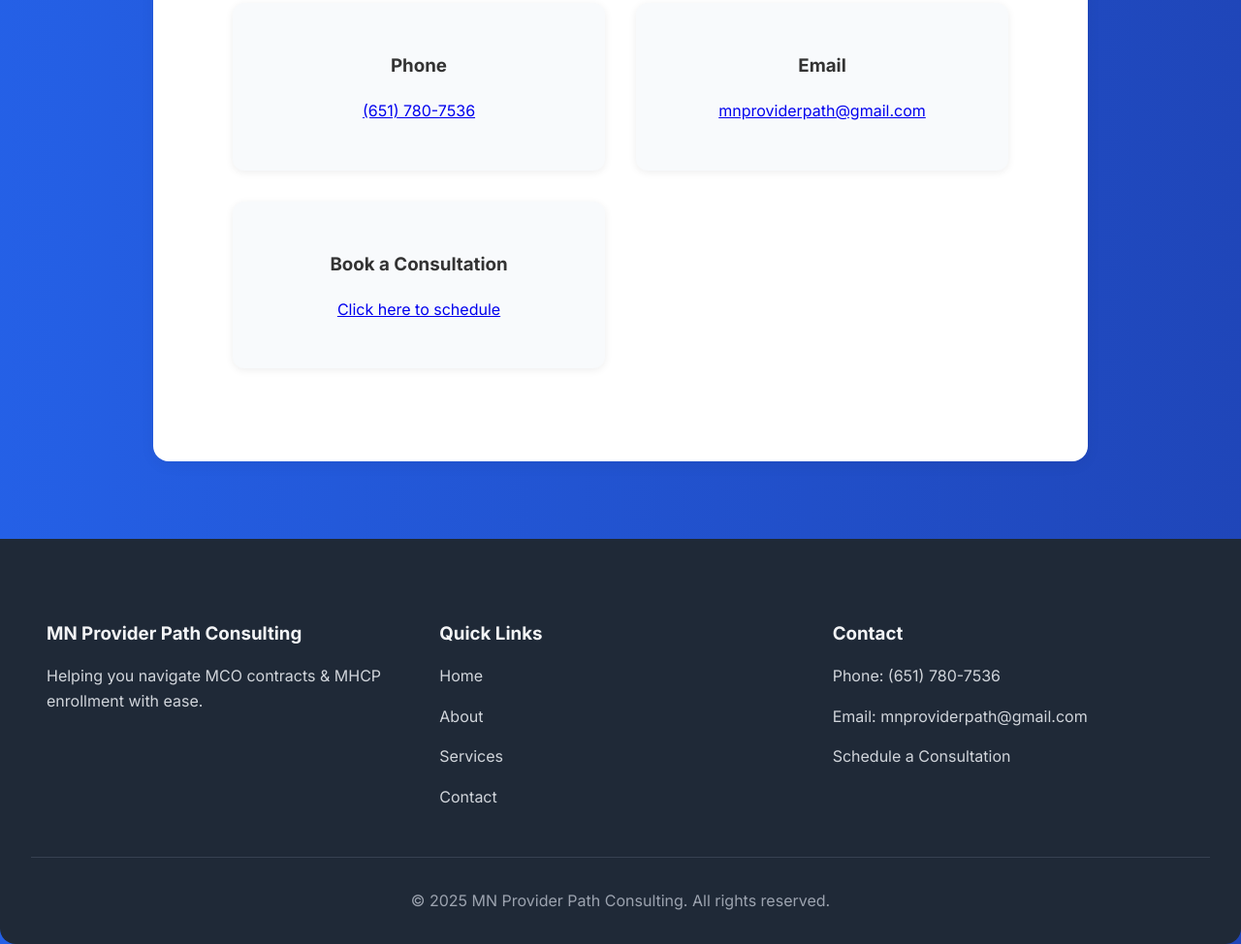
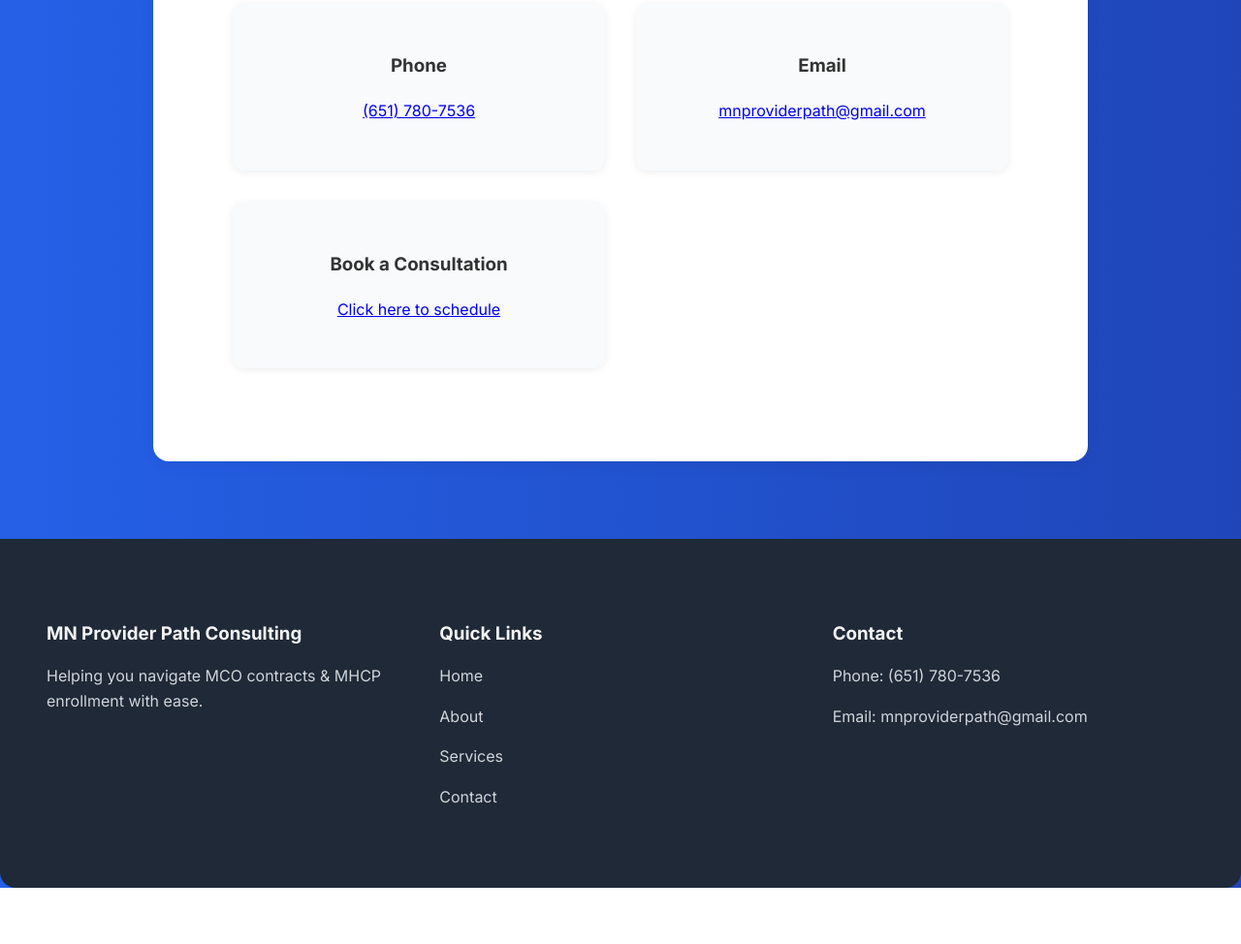
Before and after one commit to Connecthss1/MCO-Contracting4, a plain HTML site: page index.html in a window 1280 px wide. Shown: the part 3534-4508 px from the top of the page at 97% size. After the commit the page ends 4450 px from the top, so only its background shows below. Drawn offline with Linux system fonts and the light colour scheme.

Commit message:
Update index.html

```diff
--- a/index.html
+++ b/index.html
@@ -4,6 +4,7 @@
   <meta charset="UTF-8" />
   <meta name="viewport" content="width=device-width, initial-scale=1.0"/>
   <title>MN Provider Path Consulting</title>
+  <meta name="google-site-verification" content="NurNHuJa4puIrUC9xQo0D4RgkceP6cGQ27MKaA-UJKs" />
   <link href="https://fonts.googleapis.com/css2?family=Inter:wght@400;600;700&display=swap" rel="stylesheet">
   <style>
     @keyframes gradientShift {
@@ -376,12 +377,3 @@
         <h3>Contact</h3>
         <p>Phone: (651) 780-7536</p>
         <p>Email: mnproviderpath@gmail.com</p>
-        <p><a href="https://hssmnsure.as.me/schedule/63a0063f/appointment/76941503/calendar/11857205?appointmentTypeIds[]=76941503" target="_blank">Schedule a Consultation</a></p>
-      </div>
-    </div>
-    <div class="footer-bottom">
-      &copy; 2025 MN Provider Path Consulting. All rights reserved.
-    </div>
-  </footer>
-</body>
-</html>
```
